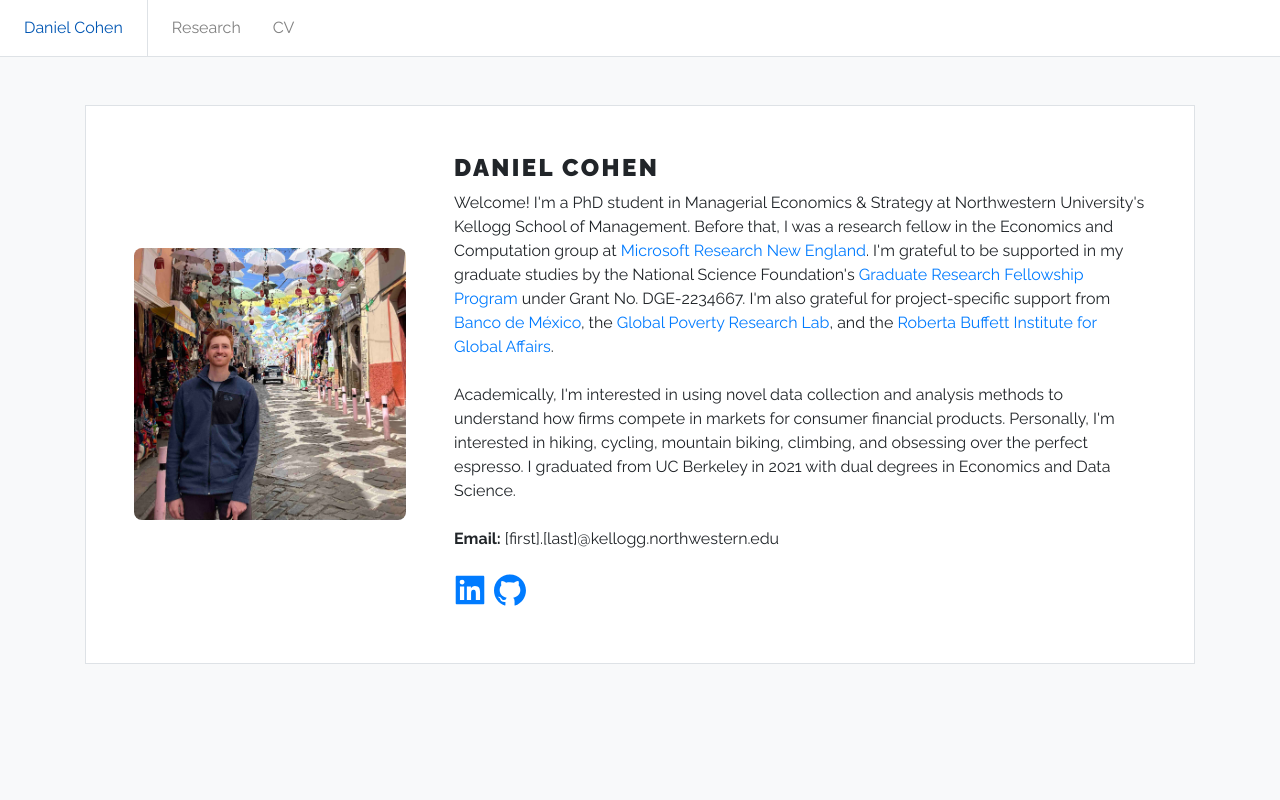
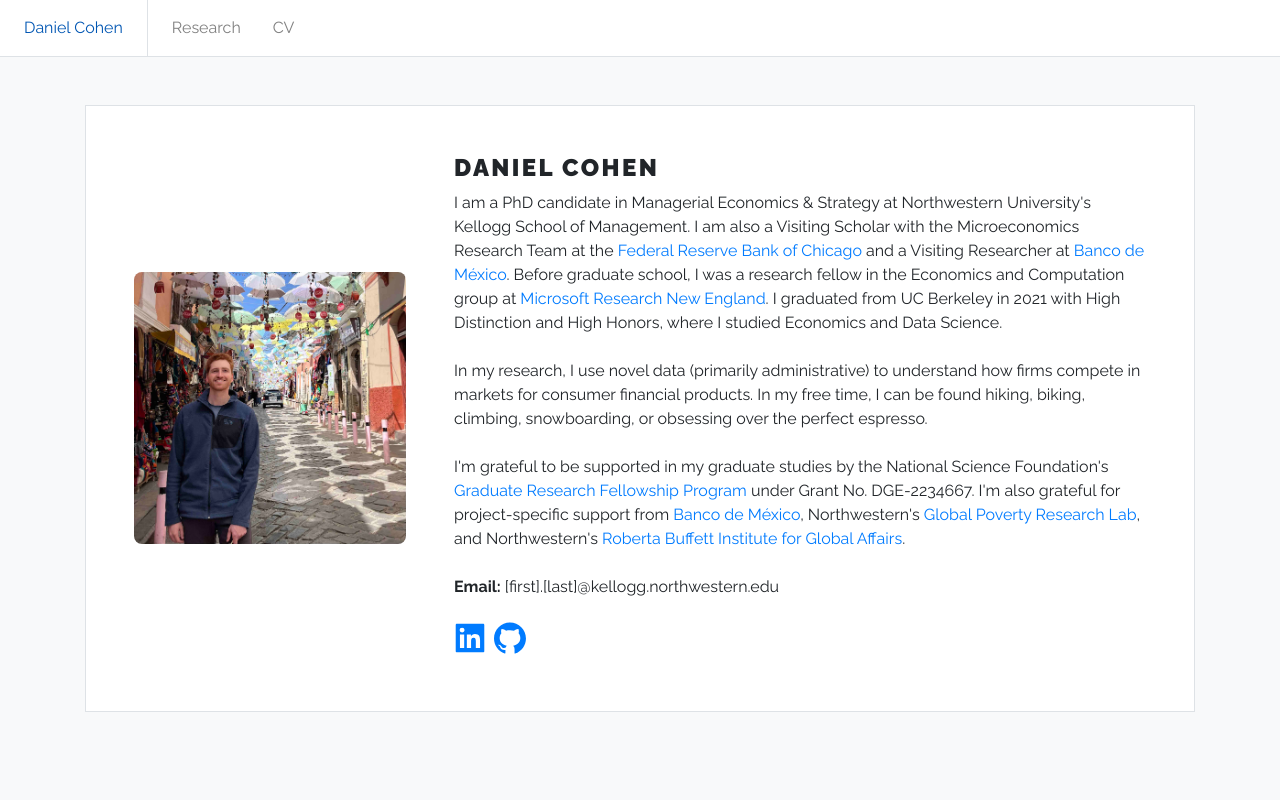
Before and after one commit to dannyboy2233/dannyboy2233.github.io, a React (Create React App) app: page /#/ in a window 1280 px wide. Shown: the top 800 px of the page. Built offline with nearby package versions, Linux system fonts and the light colour scheme.

Commit message:
update website

```diff
--- a/src/features/pages/Home.jsx
+++ b/src/features/pages/Home.jsx
@@ -14,10 +14,26 @@ const Home = () => (
       <div className="p-4">
         <h1>Daniel Cohen</h1>
         <div>
-          Welcome! I&apos;m a PhD student in Managerial Economics &amp; Strategy
-          at Northwestern University&apos;s Kellogg School of Management. Before
-          that, I was a research fellow in the Economics and Computation group
-          at{' '}
+          I am a PhD candidate in Managerial Economics &amp; Strategy at
+          Northwestern University&apos;s Kellogg School of Management. I am also
+          a Visiting Scholar with the Microeconomics Research Team at the{' '}
+          <a
+            href="https://www.chicagofed.org/people/teams/microeconomics/index"
+            target="_blank"
+            rel="noopener noreferrer"
+          >
+            Federal Reserve Bank of Chicago
+          </a>{' '}
+          and a Visiting Researcher at{' '}
+          <a
+            href="https://www.banxico.org.mx/"
+            target="_blank"
+            rel="noopener noreferrer"
+          >
+            Banco de México
+          </a>
+          . Before graduate school, I was a research fellow in the Economics and
+          Computation group at{' '}
           <a
             href="https://www.microsoft.com/en-us/research/lab/microsoft-research-new-england/"
             target="_blank"
@@ -25,7 +41,15 @@ const Home = () => (
           >
             Microsoft Research New England
           </a>
-          . I&apos;m grateful to be supported in my graduate studies by the
+          . I graduated from UC Berkeley in 2021 with High Distinction and High
+          Honors, where I studied Economics and Data Science. <br />
+          <br />
+          In my research, I use novel data (primarily administrative) to
+          understand how firms compete in markets for consumer financial
+          products. In my free time, I can be found hiking, biking, climbing,
+          snowboarding, or obsessing over the perfect espresso.
+          <br />
+          <br /> I&apos;m grateful to be supported in my graduate studies by the
           National Science Foundation&apos;s{' '}
           <a
             href="https://www.nsfgrfp.org/"
@@ -43,7 +67,7 @@ const Home = () => (
           >
             Banco de México
           </a>
-          , the{' '}
+          , Northwestern&apos;s{' '}
           <a
             href="https://www.kellogg.northwestern.edu/academics-research/global-poverty-research-lab/"
             target="_blank"
@@ -51,7 +75,7 @@ const Home = () => (
           >
             Global Poverty Research Lab
           </a>
-          , and the{' '}
+          , and Northwestern&apos;s{' '}
           <a
             href="https://buffett.northwestern.edu/"
             target="_blank"
@@ -60,13 +84,6 @@ const Home = () => (
             Roberta Buffett Institute for Global Affairs
           </a>
           .
-          <br />
-          <br /> Academically, I&apos;m interested in using novel data
-          collection and analysis methods to understand how firms compete in
-          markets for consumer financial products. Personally, I&apos;m
-          interested in hiking, cycling, mountain biking, climbing, and
-          obsessing over the perfect espresso. I graduated from UC Berkeley in
-          2021 with dual degrees in Economics and Data Science.
         </div>
         <br /> <span style={{ fontWeight: 'bold' }}>Email:</span>{' '}
         [first].[last]@kellogg.northwestern.edu
--- a/src/features/pages/Research.jsx
+++ b/src/features/pages/Research.jsx
@@ -50,18 +50,8 @@ const Research = () => {
     )
   );
 
-  const subtitle = (
-    <>
-      As an undergraduate, I was a research assistant for{' '}
-      <a href="https://raulsanchezdelasierra.com/">Raúl Sánchez de la Sierra</a>{' '}
-      (now at the University of Chicago&apos;s Harris School of Public Policy)
-      and <a href="https://www.jblumenstock.com/">Josh Blumenstock</a> at
-      Berkeley&apos;s School of Information.
-    </>
-  );
-
   return (
-    <Page title="Research" subtitle={subtitle}>
+    <Page title="Research">
       <div className="mb-4">
         <h2>Publications</h2>
         {publicationNodes}
```
